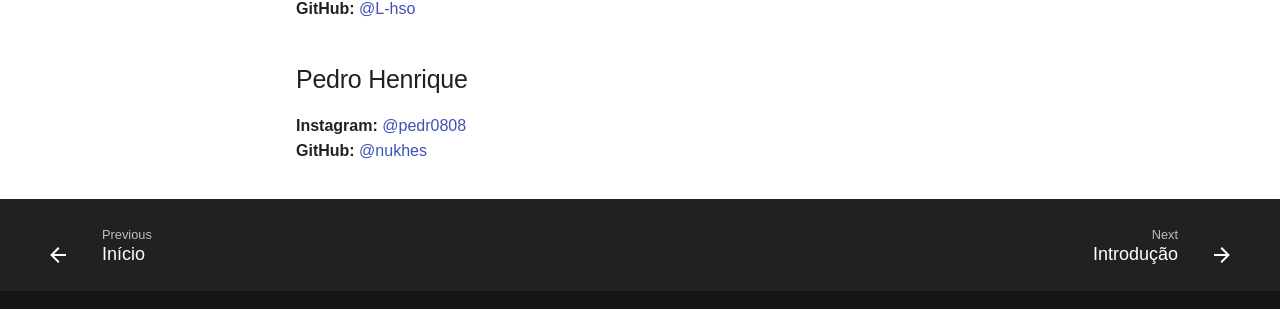
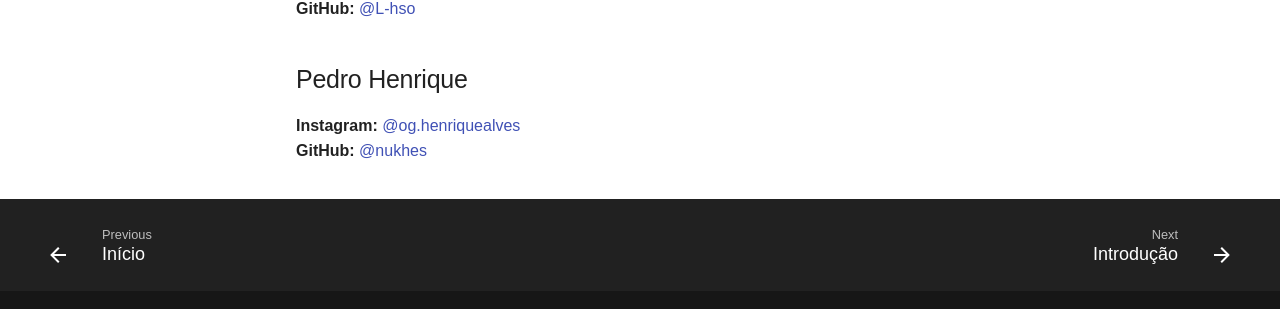
Before and after one commit to chronos-take-your-time/wiki, an MkDocs documentation site: the page built from docs/equipe.md, in a window 1280 px wide. Shown: the part 545-854 px from the top of the page. Built offline with MkDocs 1.6.1 and Material for MkDocs 9.7.7, drawn with Linux system fonts in a browser that asks for light colours; some web fonts are replaced.

Commit message:
Update Instagram handle for Pedro Henrique

```diff
--- a/docs/equipe.md
+++ b/docs/equipe.md
@@ -13,5 +13,5 @@ No ano de 2025 concluímos nosso curso de Desenvolvimento de Sistemas integrado
 **GitHub:** <a href="https://github.com/L-hso" target="_blank">@L-hso</a>
 
 ## Pedro Henrique
-**Instagram:** <a href="https://www.instagram.com/pedr0808/" target="_blank">@pedr0808</a>
+**Instagram:** <a href="https://www.instagram.com/pedr0808/" target="_blank">@og.henriquealves</a>
 **GitHub:** <a href="https://github.com/nukhes" target="_blank">@nukhes</a>
```
